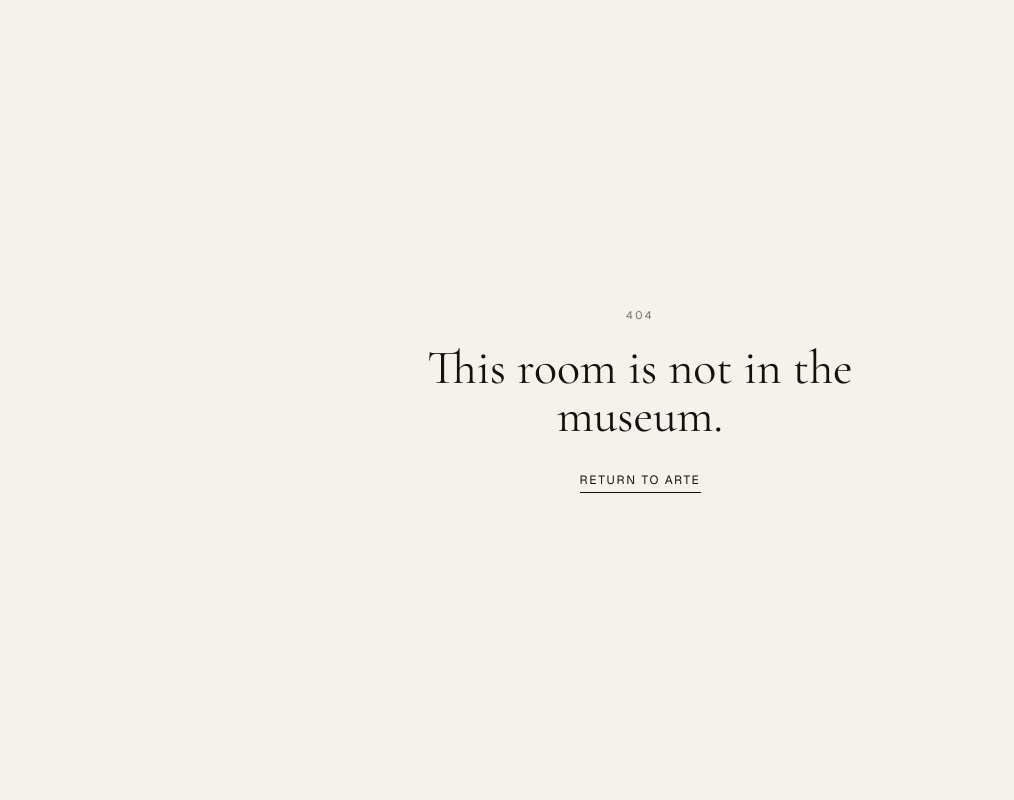
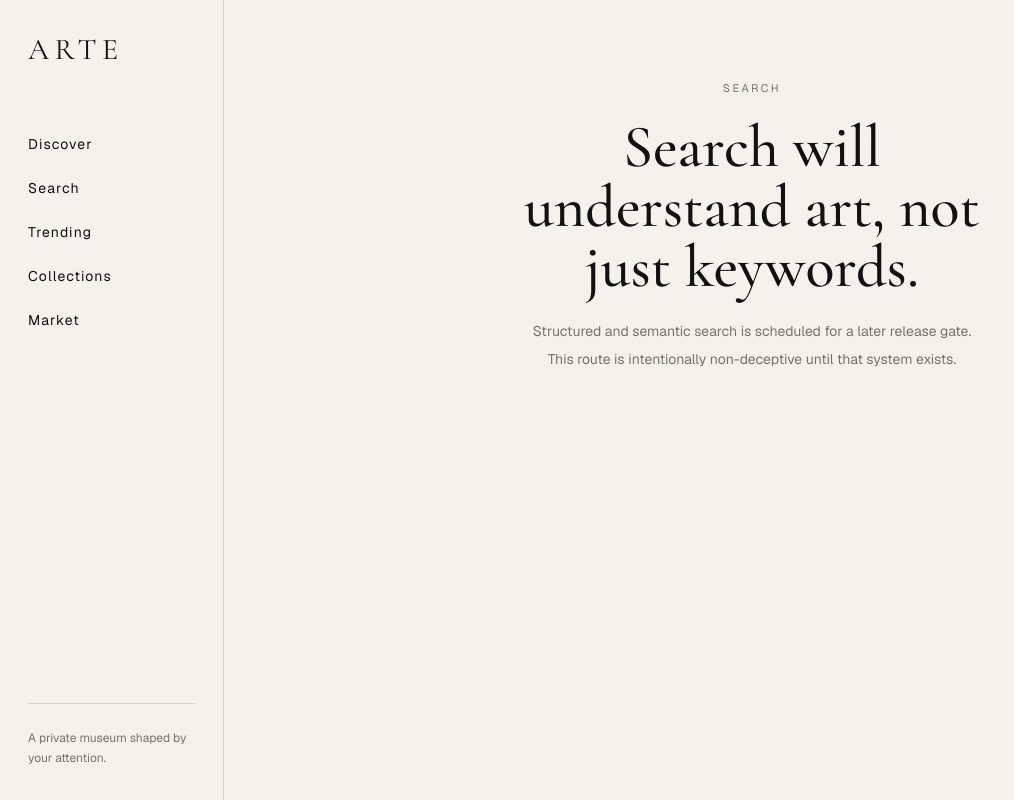
Before and after one commit to thereal-baitjet/ARTE, a Next.js app: page /search in a window 1280 px wide. Before the commit this address had no page. Shown: the whole page, without its empty margins (0-1014 px from the left). Built offline with nearby package versions, Linux system fonts and the light colour scheme.

Commit message:
feat: add app/(product)/search/page.tsx

```diff
--- /dev/null
+++ b/app/(product)/search/page.tsx
@@ -0,0 +1,5 @@
+import { EmptyState } from "@/components/ui/EmptyState";
+
+export default function SearchPage() {
+  return <EmptyState eyebrow="Search" title="Search will understand art, not just keywords." description="Structured and semantic search is scheduled for a later release gate. This route is intentionally non-deceptive until that system exists." />;
+}
```
